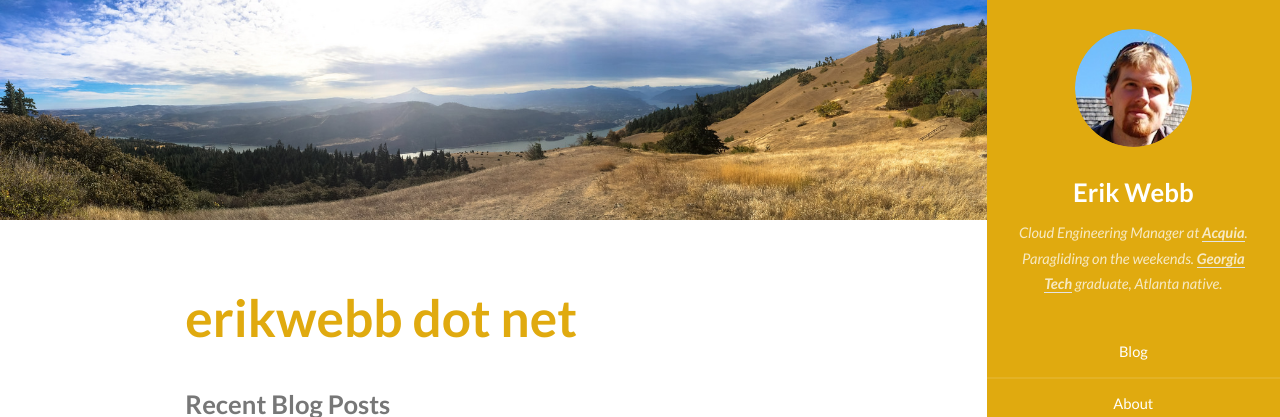
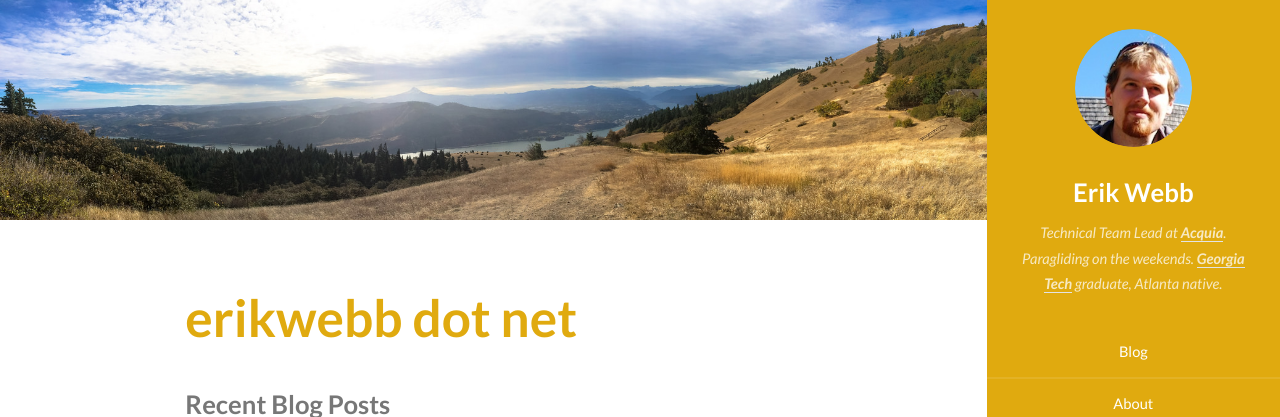
Before and after one commit to erikwebb/erikwebb.github.io, a Jekyll site: the page built from index.html, in a window 1280 px wide. Shown: the top 417 px of the page. Built offline with Jekyll 4.4.1, drawn with Linux system fonts in a browser that asks for light colours.

Commit message:
Update job title

```diff
--- a/_layouts/default.html
+++ b/_layouts/default.html
@@ -45,7 +45,7 @@
 					<header>
 						<span class="image avatar"><img src="{{ site.author.headshot }}" alt="{{ site.name }}" /></span>
 						<h1 id="logo"><a href="/">{{ site.author.name }}</a></h1>
-						<p><em>Cloud Engineering Manager</em> at <strong><a href="https://www.acquia.com/">Acquia</a></strong>. Paragliding on the weekends. <strong><a href="http://www.gatech.edu/">Georgia Tech</a></strong> graduate, Atlanta native.</p>
+						<p><em>Technical Team Lead</em> at <strong><a href="https://www.acquia.com/">Acquia</a></strong>. Paragliding on the weekends. <strong><a href="http://www.gatech.edu/">Georgia Tech</a></strong> graduate, Atlanta native.</p>
 					</header>
 					<nav id="nav">
 						<ul>
```
